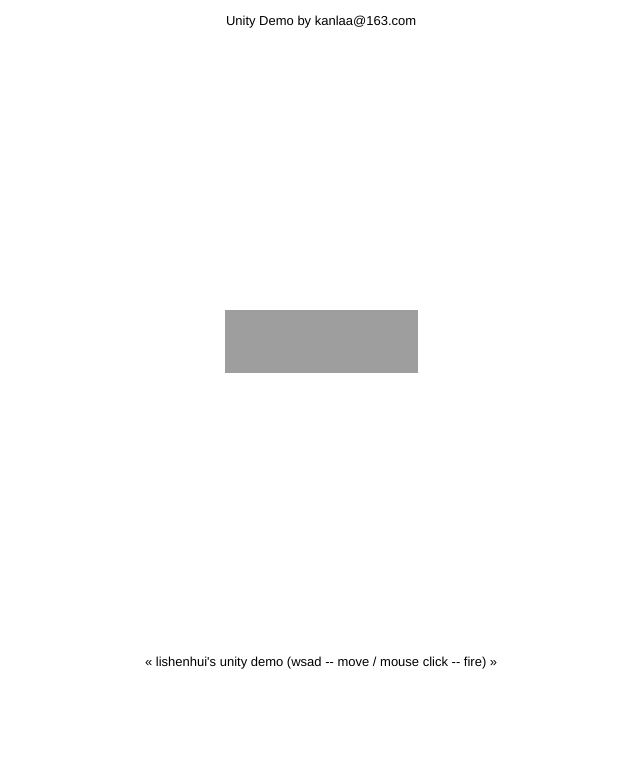
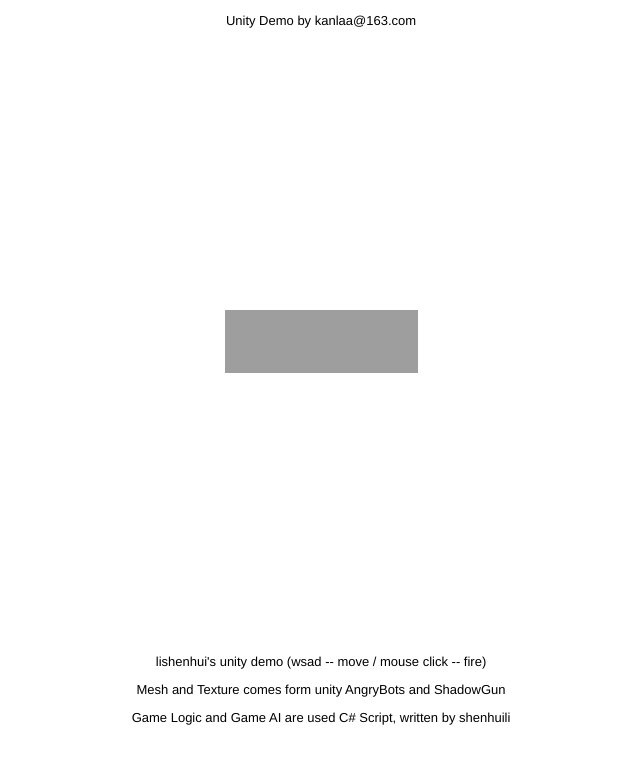
Before and after one commit to peony3d/peony3d.github.com, a plain HTML site: page unity/improve/index.html in a window 1280 px wide. Shown: the whole page, without its empty margins (319-959 px from the left). Drawn offline with Linux system fonts and the light colour scheme; grey boxes are pictures that could not be loaded.

Commit message:
Signed-off-by: peony3d <pythonwave@gmail.com>

```diff
--- a/unity/improve/index.html
+++ b/unity/improve/index.html
@@ -78,6 +78,8 @@
 				</div>
 			</div>
 		</div>
-		<p class="header">&laquo; lishenhui's unity demo   (wsad -- move /  mouse click -- fire) &raquo;</p>
+		<p class="header">lishenhui's unity demo   (wsad -- move /  mouse click -- fire)</p>
+		<p class="header">Mesh and Texture comes form unity AngryBots and ShadowGun</p>
+		<p class="header">Game Logic and Game AI are used C# Script, written by shenhuili</p>
 	</body>
 </html>
```
